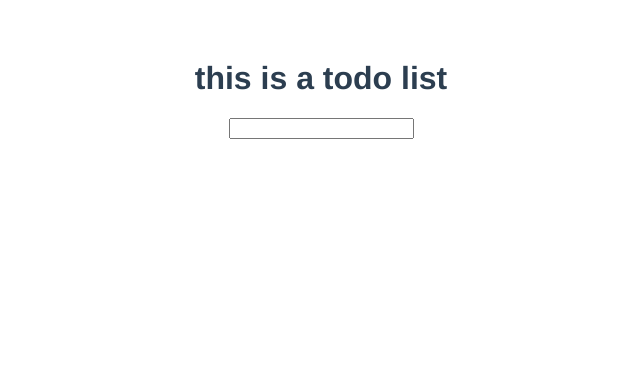
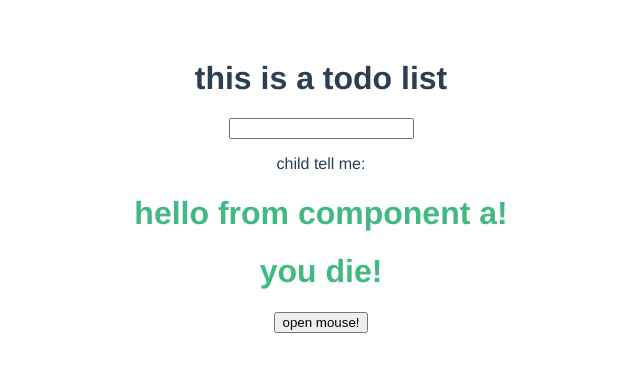
Before and after one commit to TrustDec/ProjectSummary, a Vue app in the folder Vuejs/: page / in a window 1280 px wide. Shown: the top 372 px of the page, without its empty margins (319-959 px from the left). Built offline with nearby package versions, Linux system fonts and the light colour scheme.

Commit message:
父子组件通信

```diff
--- a/Vuejs/src/App.vue
+++ b/Vuejs/src/App.vue
@@ -7,25 +7,35 @@
         {{item.label}}
       </li>
     </ul>
+    <p>child tell me:{{ childWords }}</p>
+    <Hello msgfromfather='you die!'  v-on:child-tell-me-something="listenToMyBoy"></Hello>
   </div>
 </template>
 
 <script>
-import Store from './components/store.js';
+import Store from './components/store';
+import Hello from './components/Hello';
 export default {
   data: function(){
     return {
       title: 'this is a todo list',
       items: Store.fetch(),
       newItem:"",
+      childWords:''
     }
   },
+  components:{Hello},
   watch: {
     items:{
       handler:function(items){
         Store.save(items);
       },
       deep:true
+    }
+  },
+  events: {
+    'child-tell-me-something':function(msg){
+      this.childWords=msg;
     }
   },
   methods: {
@@ -38,7 +48,12 @@ export default {
           isFinished:false
         });
         this.newItem="";
-        Store.save();
+        //console.log(this);
+        // this.$broadcast('onAddnew',this.items); 2.0:丢弃
+        //Store.save();
+      },
+      listenToMyBoy:function(msg){
+       this.childWords = msg;
       }
   }
 }
--- a/Vuejs/src/components/Hello.vue
+++ b/Vuejs/src/components/Hello.vue
@@ -1,38 +1,34 @@
 <template>
   <div class="hello">
     <h1>{{ msg }}</h1>
-    <h2>Essential Links</h2>
+    <h1>{{ msgfromfather }}</h1>
+    <button v-on:click="onClickMe">open mouse!</button>
   </div>
 </template>
 
 <script>
 export default {
-  name: 'hello',
-  data () {
+  data:function(){
     return {
-      msg: 'Welcome to Your Vue.js App'
+      msg: 'hello from component a!'
+    }
+  },
+  props:['msgfromfather'],
+  events: {
+    'onAddnew': function(items){
+      console.log(items);
+    }
+  },
+  methods: {
+    onClickMe:function(){
+      //console.log(this.msgfromfather);
+      this.$dispatch('child-tell-me-something',this.msg);
     }
   }
 }
 </script>
-
-<!-- Add "scoped" attribute to limit CSS to this component only -->
 <style scoped>
-h1, h2 {
-  font-weight: normal;
-}
-
-ul {
-  list-style-type: none;
-  padding: 0;
-}
-
-li {
-  display: inline-block;
-  margin: 0 10px;
-}
-
-a {
+h1 {
   color: #42b983;
 }
 </style>
```
